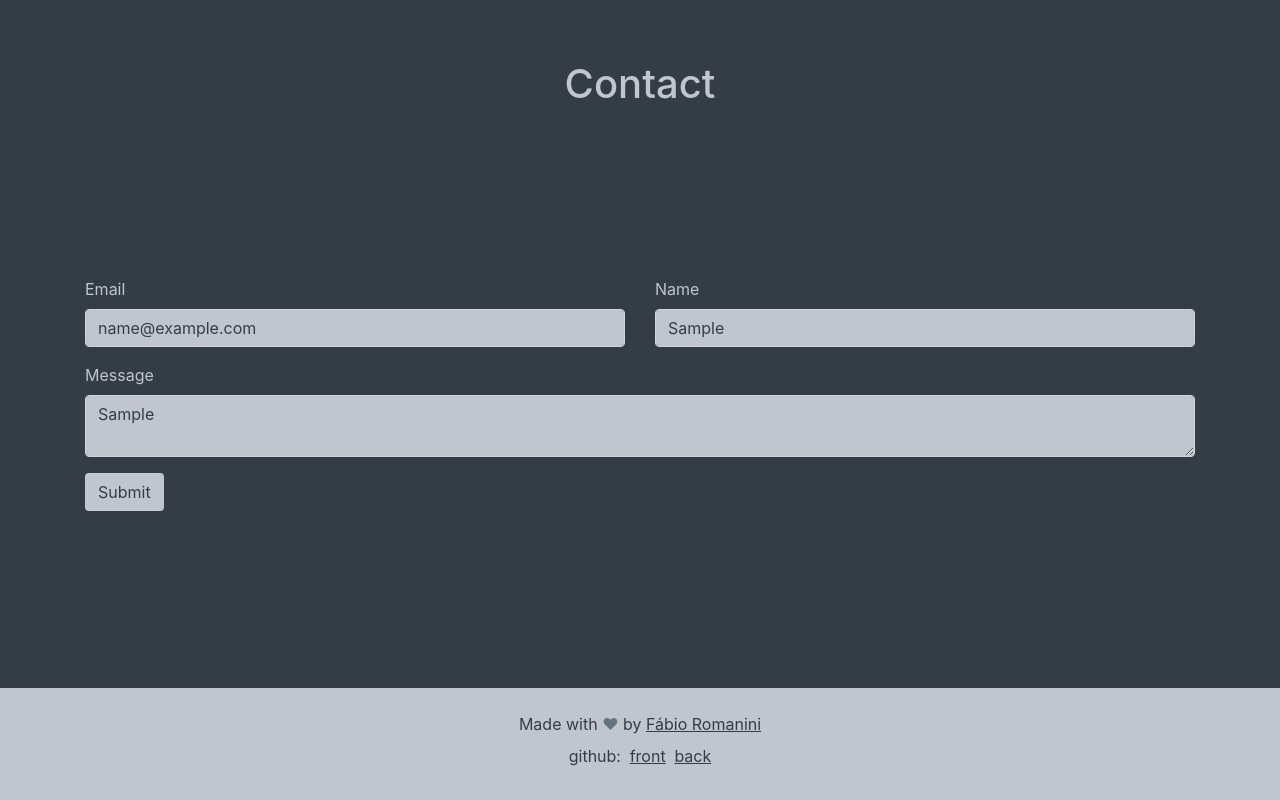
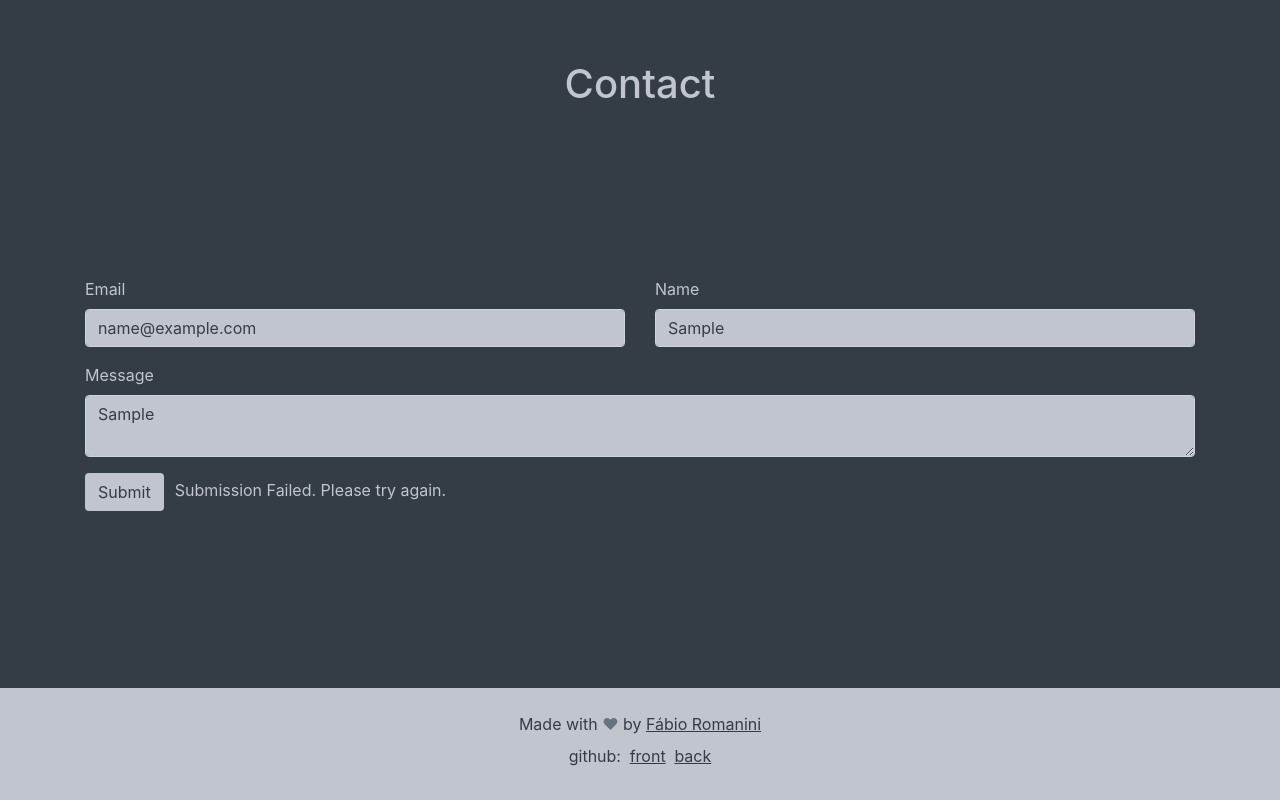
Before and after one commit to fabioaromanini/lorem-frontend, a React (Create React App) app: page / in a window 1280 px wide. Both pictures are taken after typing "name@example.com", "Sample", "Sample" into the empty fields and a click on the button "Submit". Shown: the part 800-1600 px from the top of the page. Built offline with nearby package versions, Linux system fonts and the light colour scheme; no server answers.

Commit message:
contact-form-validation - provides feedback to user on contact form interaction

```diff
--- a/src/contact/form/Form.css
+++ b/src/contact/form/Form.css
@@ -1,4 +1,4 @@
-#Form-success-message {
+.Form-message {
   display: inline-block;
-  margin-left: 1em;
+  margin-left: 0.7em;
 }
--- a/src/contact/form/Form.js
+++ b/src/contact/form/Form.js
@@ -4,14 +4,14 @@ import Button from 'react-bootstrap/Button';
 import Row from 'react-bootstrap/Row';
 import Col from 'react-bootstrap/Col';
 import Container from 'react-bootstrap/Container';
+import Spinner from 'react-bootstrap/Spinner';
 import { Field } from 'redux-form';
 
 import CustomTextInput from './customTextInput';
 import './Form.css';
 
 export default props => {
-  const { handleSubmit, submitting, submitSucceeded } = props;
-  console.log(props);
+  const { handleSubmit, submitting, submitSucceeded, submitFailed } = props;
 
   return (
     <Container>
@@ -39,19 +39,42 @@ export default props => {
           </Col>
         </Row>
         <Row>
-          <Col xs={12}>
+          <Col xs>
             <Button
               variant="flat"
               disabled={submitting || submitSucceeded}
               type="submit"
             >
-              Submit
+              <div
+                style={{
+                  display: !submitting && !submitSucceeded ? 'inline' : 'none'
+                }}
+              >
+                Submit
+              </div>
+              <div style={{ display: submitSucceeded ? 'inline' : 'none' }}>
+                Submitted
+              </div>
+              <Spinner
+                style={{ display: submitting ? 'inherit' : 'none' }}
+                size="sm"
+                animation="border"
+                role="status"
+              >
+                <span className="sr-only">Loading...</span>
+              </Spinner>
             </Button>
             <div
-              id="Form-success-message"
-              style={{ display: submitSucceeded ? 'inline-block' : 'none' }}
+              className="Form-message"
+              style={{ display: submitSucceeded ? 'inline' : 'none' }}
             >
-              <p>Thanks for the feedback!</p>
+              Thank you for the cooperation!
+            </div>
+            <div
+              className="Form-message"
+              style={{ display: submitFailed ? 'inline' : 'none' }}
+            >
+              Submission Failed. Please try again.
             </div>
           </Col>
         </Row>
--- a/src/contact/form/customTextInput/index.js
+++ b/src/contact/form/customTextInput/index.js
@@ -5,7 +5,6 @@ import './CustomTextInput.css';
 
 export default props => {
   const { as, type, input, placeholder } = props;
-  console.log(props);
 
   return (
     <Form.Control
```
